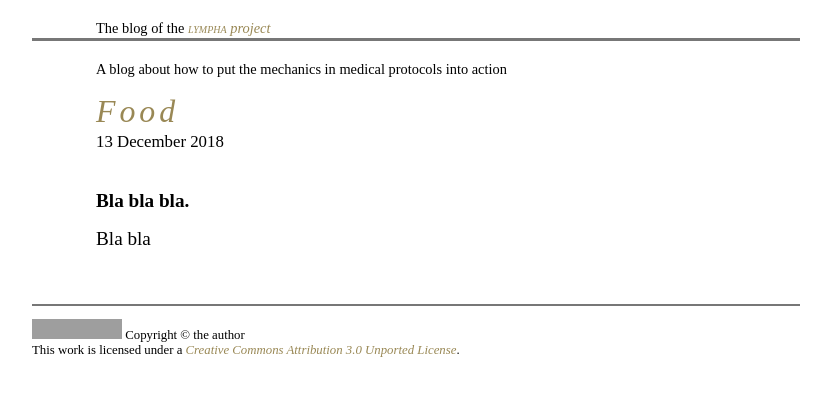
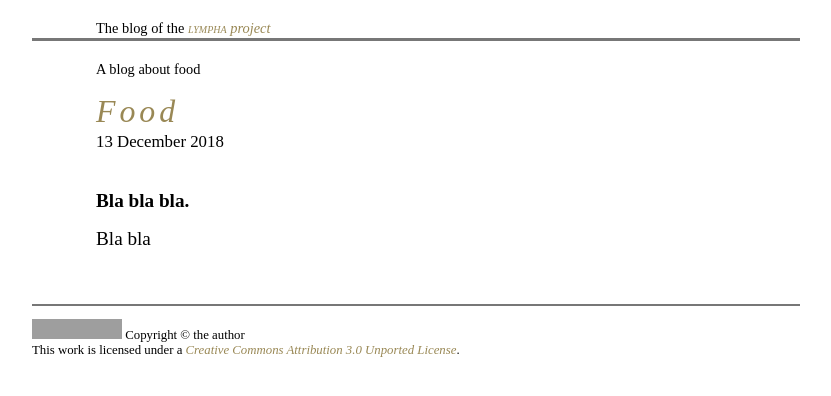
Before and after one commit to RickardHultgren/recipes, a Jekyll site: the page built from _posts/2018-12-13-Food.md, in a window 1280 px wide. Shown: the top 396 px of the page, without its empty margins (232-1063 px from the left). Built offline with Jekyll 4.4.1, drawn with Linux system fonts in a browser that asks for light colours; some web fonts are replaced; grey boxes are pictures that could not be loaded.

Commit message:
Mr Hyde was here …

```diff
--- a/_layouts/post.html
+++ b/_layouts/post.html
@@ -8,9 +8,9 @@
 </head>
 <body style="font-family:Signika Negative">
   <p style="border-bottom:0.2em solid #777777;z-index:4;position:relative;display:inline;max-width:60vw;float:left;text-align:left;"><span style="font-size:0.75em;">The blog of the <a style="z-index:5;position:static;display:inline;" href="http://rickardhultgren.github.io/lympha/index"><span class="sc">lympha</span> project</a></p>
-    <p style="z-index:4;position:relative;display:inline;max-width:60vw;float:left;text-align:left;"><span style="font-size:0.75em;">A blog about how to put the mechanics in medical protocols into action</span></p></p><br>
+    <p style="z-index:4;position:relative;display:inline;max-width:60vw;float:left;text-align:left;"><span style="font-size:0.75em;">A blog about food</span></p></p><br>
 <p style="container">
-  <a style="font-weight:normal;font-size:1.66em;letter-spacing:.125em;" href=" "/lympha{{page.url}}" >{{ page.title }}</a><br>
+  <a style="font-weight:normal;font-size:1.66em;letter-spacing:.125em;" href=" "/recipes{{page.url}}" >{{ page.title }}</a><br>
     <span style="font-size:.875em;margin-bottom:1em;align:left;">{{ page.date | date: "%-d %B %Y" }}</span><br><br>
         {{ content }}
 
```
